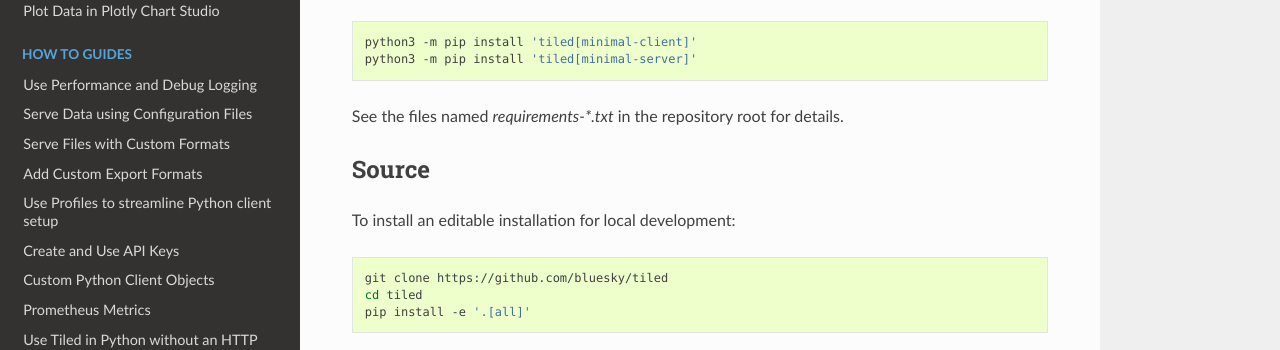
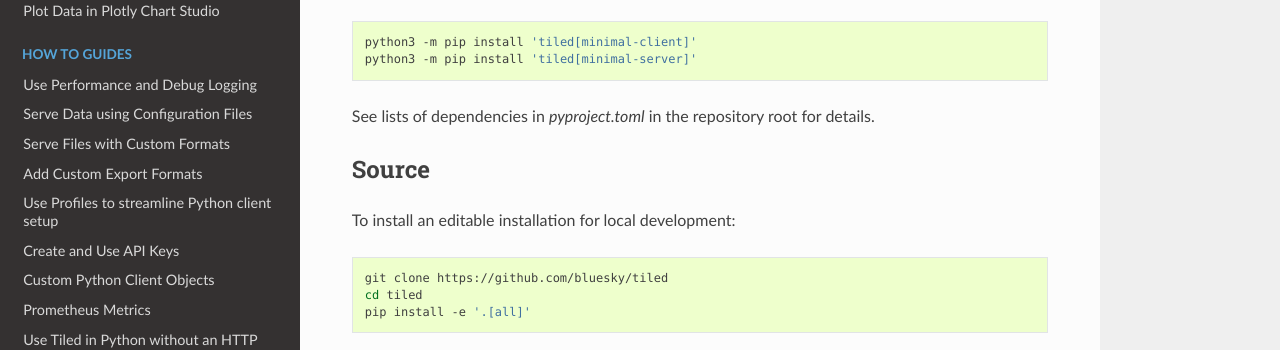
Before and after one commit to bluesky/tiled, a Sphinx documentation site: the page built from docs/source/tutorials/installation.rst, in a window 1280 px wide and 900 px high, scrolled down 1171 px. Shown: the part 378-728 px from the top of the window. Built offline with Sphinx 7.4.7 and the Read the Docs theme 2.0.0, drawn with Linux system fonts in a browser that asks for light colours; pages that are not in the unit, such as notebooks, are missing from menus; the version number could not be read and is left out.

Commit message:
Remove references to requirements-*.txt files.

```diff
--- a/docs/source/tutorials/installation.rst
+++ b/docs/source/tutorials/installation.rst
@@ -78,7 +78,8 @@ exploring metadata.
    python3 -m pip install 'tiled[minimal-client]'
    python3 -m pip install 'tiled[minimal-server]'
 
-See the files named `requirements-*.txt` in the repository root for details.
+See lists of dependencies in `pyproject.toml` in the repository root for
+details.
 
 Source
 ------
```
Also changed, not shown: 4 other files.
